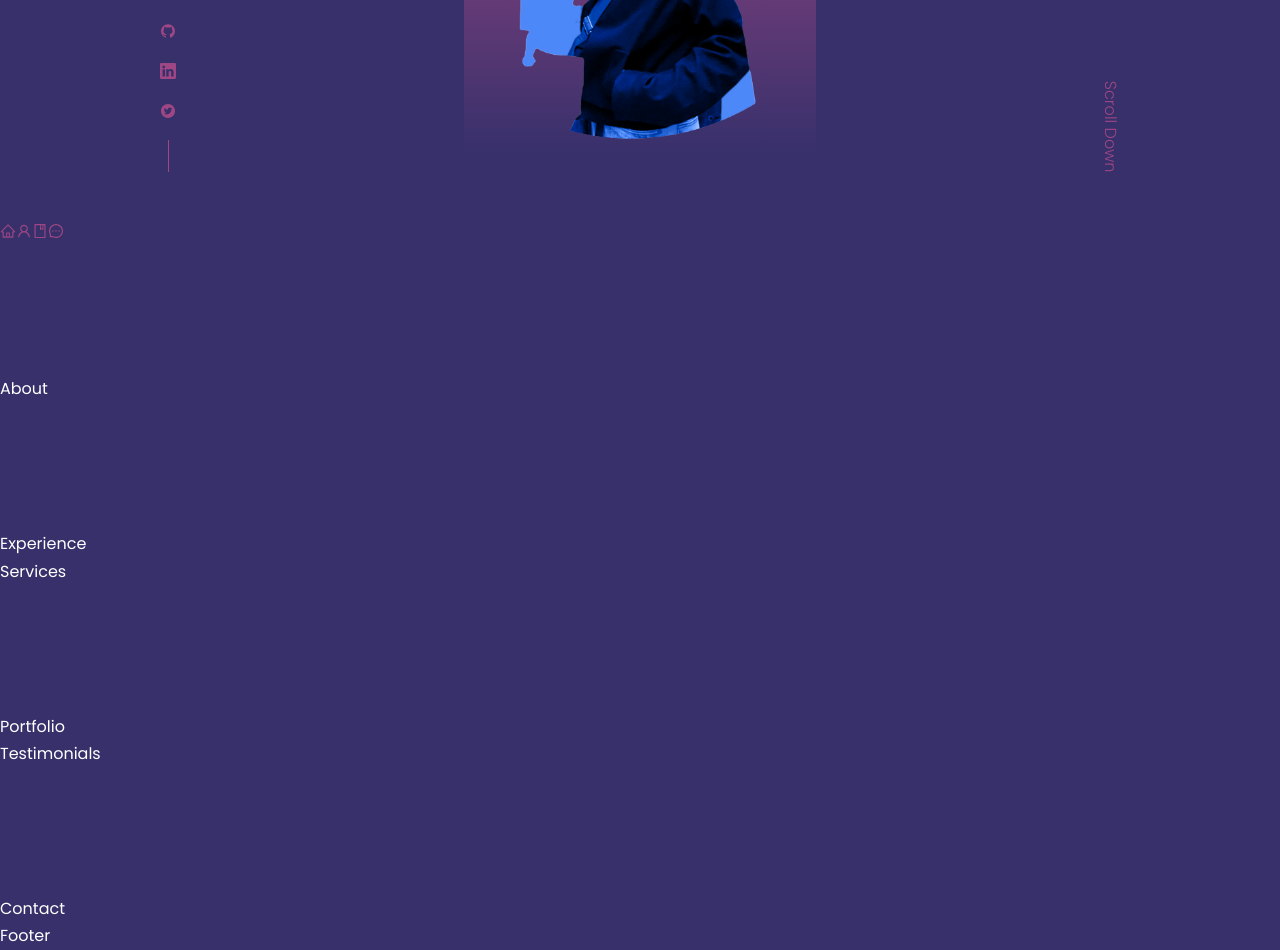
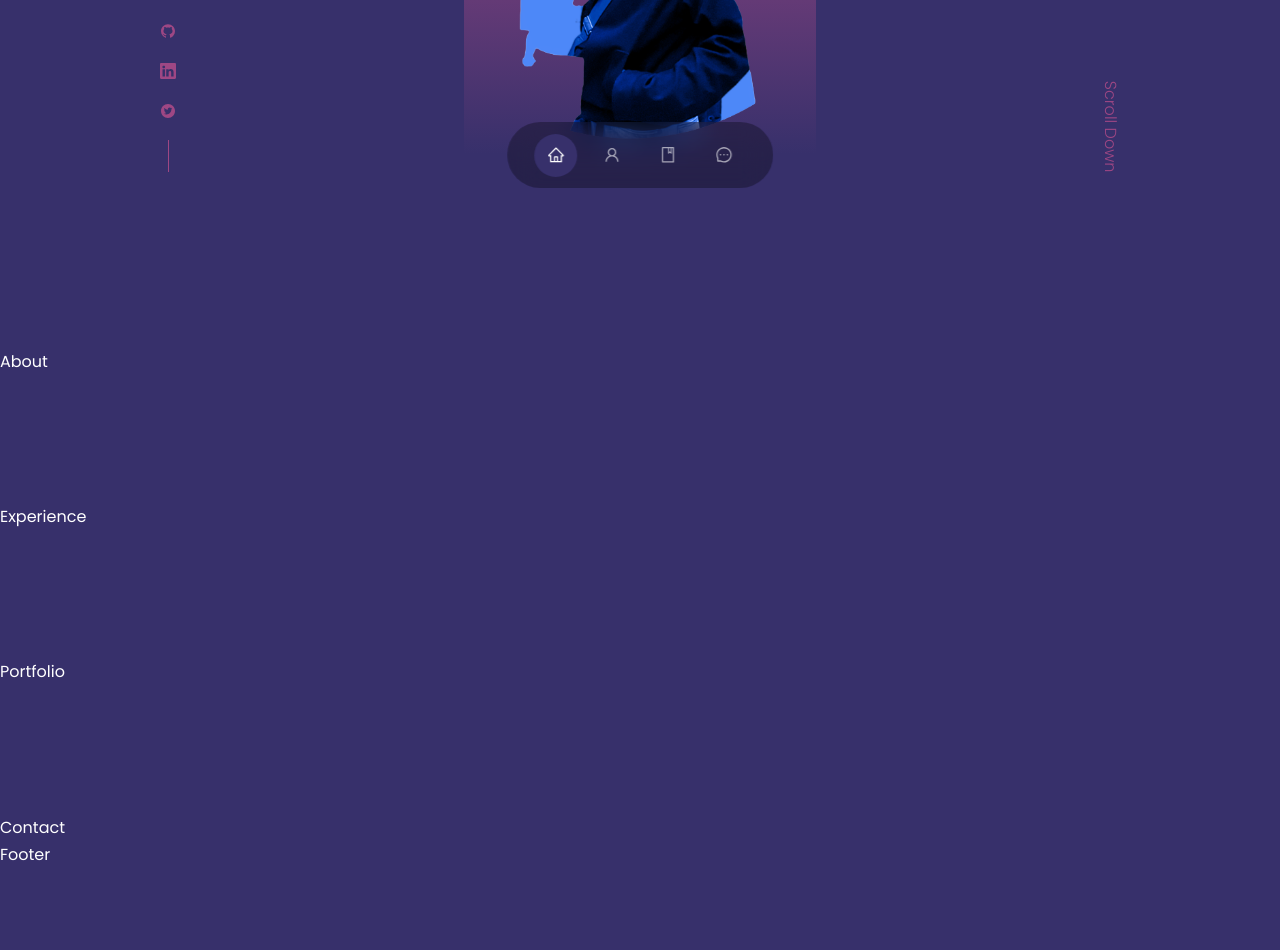
Before and after one commit to hjinlucas/react_personal_website, a React (Create React App) app: page / in a window 1280 px wide. Shown: the part 580-1530 px from the top of the page. After the commit the page ends 1448 px from the top, so only its background shows below. Built offline with nearby package versions, Linux system fonts and the light colour scheme.

Commit message:
Create navbar css

```diff
--- a/src/App.jsx
+++ b/src/App.jsx
@@ -1,5 +1,5 @@
 import React from 'react'
-import { About, Contact, Experience, Footer, Header, Nav, Portfolio, Services, Testimonials} from './components'
+import { About, Contact, Experience, Footer, Header, Nav, Portfolio} from './components'
 
 const App = () => {
   return (
@@ -8,9 +8,7 @@ const App = () => {
       <Nav/>
       <About/>
       <Experience/>
-      <Services/>
       <Portfolio/>
-      <Testimonials/>
       <Contact/>
       <Footer/>
     </>
--- a/src/components/index.js
+++ b/src/components/index.js
@@ -5,5 +5,3 @@ export{ default as Footer} from './footer/Footer'
 export{ default as Header} from './header/Header'
 export{ default as Nav} from './nav/Nav'
 export{ default as Portfolio} from './portfolio/Portfolio'
-export{ default as Services} from './services/Services'
-export{ default as Testimonials} from './testimonials/Testimonials'
--- a/src/components/nav/Nav.jsx
+++ b/src/components/nav/Nav.jsx
@@ -4,12 +4,12 @@ import{AiOutlineHome, AiOutlineUser, AiOutlineBook, AiOutlineMessage} from 'reac
 
 const Nav = () => {
   return (
-    <div>
-      <a href="# "><AiOutlineHome/></a>
+    <nav>
+      <a href="# " className='active'><AiOutlineHome/></a>
       <a href="#about"><AiOutlineUser/></a>
       <a href="#experience"><AiOutlineBook/></a>
       <a href="#contact"><AiOutlineMessage/></a>
-    </div>
+    </nav>
   )
 }
 
--- a/src/components/nav/nav.css
+++ b/src/components/nav/nav.css
@@ -0,0 +1,34 @@
+nav {
+    background: rgba(0, 0, 0, 0.3);
+    width: max-content;
+    display: block;
+    padding: 0.7rem 1.7rem;
+    z-index: 2;
+    position: fixed;
+    left: 50%;
+    transform: translateX(-50%);
+    bottom: 2rem;
+    display: flex;
+    gap: 0.8rem;
+    border-radius: 3rem;
+    backdrop-filter: blur(15px);
+}
+
+
+nav a{
+    background: transparent;
+    padding: 0.8rem;
+    border-radius: 50%;
+    display: flex;
+    color: var(--color-light);
+    font-size: 1.1rem;
+}
+
+nav a:hover{
+    background: rgba(0, 0, 0, 0.3);
+}
+
+nav a.active{
+    background: var(--color-bg);
+    color: var(--color-white);
+}
--- a/src/components/services/Services.jsx
+++ /dev/null
@@ -1,10 +0,0 @@
-import React from 'react'
-import './services.css'
-
-const Services = () => {
-  return (
-    <div>Services</div>
-  )
-}
-
-export default Services
--- a/src/components/testimonials/Testimonials.jsx
+++ /dev/null
@@ -1,10 +0,0 @@
-import React from 'react'
-import './testimonials.css'
-
-const Testimonials = () => {
-  return (
-    <div>Testimonials</div>
-  )
-}
-
-export default Testimonials
```
Also changed, not shown: src/components/services/services.css (deleted), src/components/testimonials/testimonials.css (deleted).
